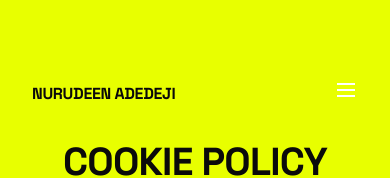
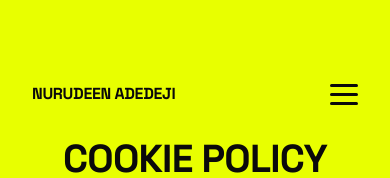
Before and after one commit to djsmacker01/osama-website, a React (Create React App) app: page /cookie-policy in a window 390 px wide. Shown: the top 178 px of the page. Built offline with nearby package versions, Linux system fonts and the light colour scheme.

Commit message:
Enhance CookiePolicy component with mobile menu functionality, including click outside detection to close the menu and manage body overflow. Update navigation links for improved user interaction and accessibility.

```diff
--- a/src/components/CookiePolicy.js
+++ b/src/components/CookiePolicy.js
@@ -1,10 +1,31 @@
-import React from 'react';
+import React, { useState, useEffect } from 'react';
 import { motion } from 'framer-motion';
-import { useNavigate } from 'react-router-dom';
+import { useNavigate, Link } from 'react-router-dom';
 import Footer from './Footer';
 
 const CookiePolicy = () => {
   const navigate = useNavigate();
+  const [isMobileMenuOpen, setIsMobileMenuOpen] = useState(false);
+
+  useEffect(() => {
+    const handleClickOutside = (event) => {
+      if (isMobileMenuOpen && !event.target.closest('.cookie-hamburger') && !event.target.closest('.cookie-nav-links')) {
+        setIsMobileMenuOpen(false);
+      }
+    };
+
+    if (isMobileMenuOpen) {
+      document.addEventListener('click', handleClickOutside);
+      document.body.style.overflow = 'hidden';
+    } else {
+      document.body.style.overflow = 'unset';
+    }
+
+    return () => {
+      document.removeEventListener('click', handleClickOutside);
+      document.body.style.overflow = 'unset';
+    };
+  }, [isMobileMenuOpen]);
 
   return (
     <div className="cookie-policy-page">
@@ -24,13 +45,20 @@ const CookiePolicy = () => {
             >
               NURUDEEN ADEDEJI
             </div>
-            <div className="cookie-menu-icon">
-              <svg width="24" height="24" viewBox="0 0 24 24" fill="none" stroke="currentColor" strokeWidth="2">
-                <line x1="3" y1="6" x2="21" y2="6"></line>
-                <line x1="3" y1="12" x2="21" y2="12"></line>
-                <line x1="3" y1="18" x2="21" y2="18"></line>
-              </svg>
-            </div>
+            <motion.div
+              className={`cookie-hamburger ${isMobileMenuOpen ? 'active' : ''}`}
+              onClick={() => setIsMobileMenuOpen(!isMobileMenuOpen)}
+              whileTap={{ scale: 0.95 }}
+            >
+              <span></span>
+              <span></span>
+              <span></span>
+            </motion.div>
+            <ul className={`cookie-nav-links ${isMobileMenuOpen ? 'active' : ''}`}>
+              <li><Link to="/" onClick={() => setIsMobileMenuOpen(false)}>Home</Link></li>
+              <li><Link to="/privacy-policy" onClick={() => setIsMobileMenuOpen(false)}>Privacy Policy</Link></li>
+              <li><Link to="/cookie-policy" onClick={() => setIsMobileMenuOpen(false)}>Cookie Policy</Link></li>
+            </ul>
           </div>
           <h1 className="cookie-title">COOKIE POLICY</h1>
         </div>
```
